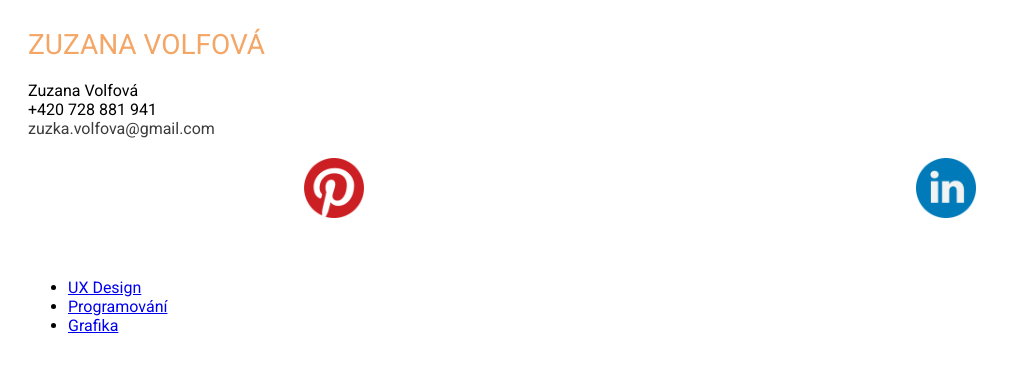
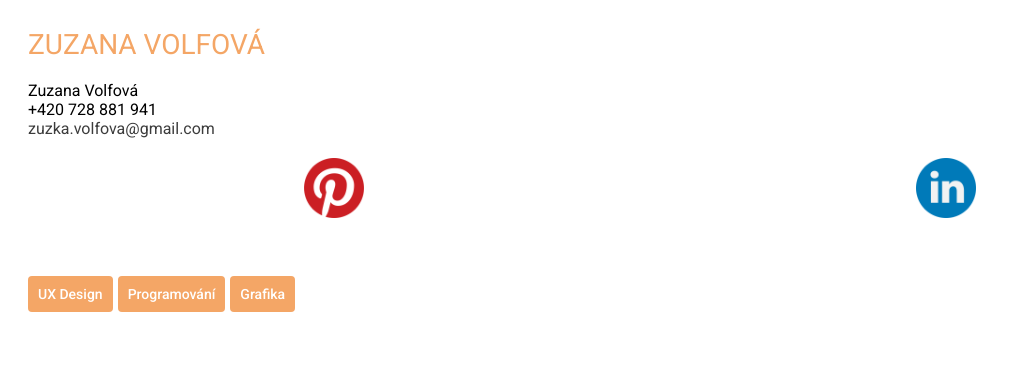
Before and after one commit to zuzanavolfova/zuzana-volfova, an Eleventy site: page index.html in a window 1280 px wide. Shown: the whole page, without its empty margins (0-1011 px from the left). Built offline with nearby package versions, Linux system fonts and the light colour scheme; Eleventy itself is replaced by a stand-in of ours; files that its build step writes are made by us from their sources.

Commit message:
add style menu

```diff
--- /dev/null
+++ b/scss/layout/_menu.scss
@@ -0,0 +1,26 @@
+@use '../abstracts/mixins';
+@use '../base/colors';
+
+.menu-mobile {
+    &__list {
+        padding: 0;
+        color: white;
+        display: flex;
+        flex-wrap: wrap;
+        gap: 5px;
+        font-size: 14px;
+        font-weight: 500;
+    }
+    &__item{
+        list-style: none;
+        background-color: colors.$color-primary;
+        border-radius: 4px;
+
+        & a {
+            @include mixins.link;
+            color: white;
+            display: flex;
+            padding: 10px;
+        }
+    }
+}
--- a/scss/style.scss
+++ b/scss/style.scss
@@ -3,3 +3,4 @@
 @use 'base/base';
 @use 'layout/contact';
 @use 'layout/header';
+@use 'layout/menu';
```
Also changed, not shown: css/style.css, 3 other files.
